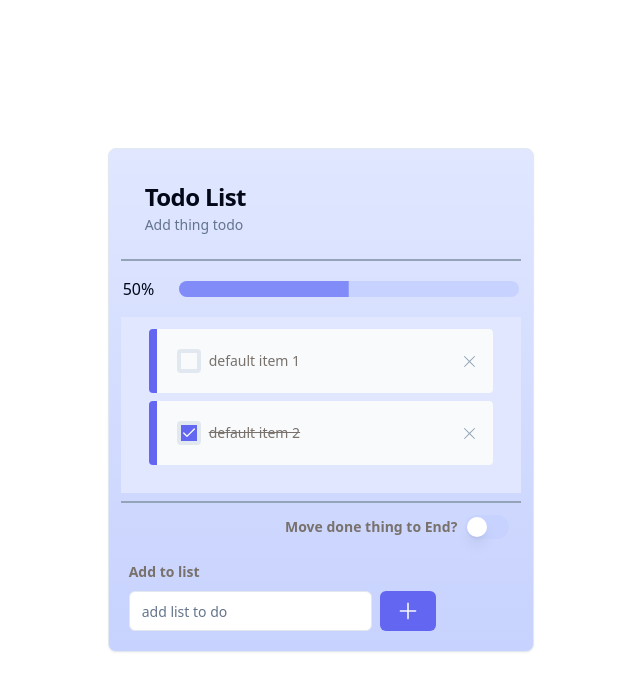
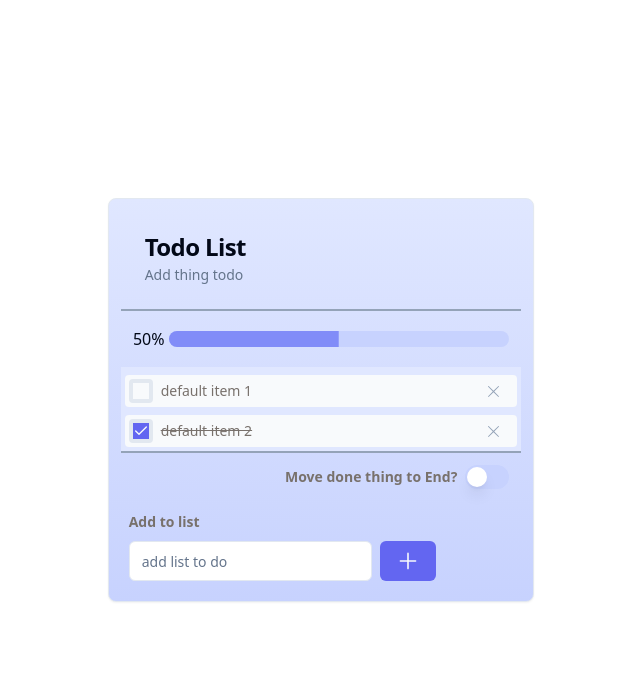
Before and after one commit to sos78819/0606, a React (Vite) app in the folder vite-project/: page / in a window 1280 px wide. Shown: the top 690 px of the page, without its empty margins (319-959 px from the left). Built offline with nearby package versions, Linux system fonts and the light colour scheme.

Commit message:
refactor:檔案重新命名/獨立todo-items

```diff
--- a/vite-project/src/components/index.ts
+++ b/vite-project/src/components/index.ts
@@ -1 +1 @@
-export { TodoList } from "./TodoList";
+export { TodoList } from "./todo-list";
--- a/vite-project/src/components/item-content.tsx
+++ /dev/null
@@ -1,69 +0,0 @@
-import { singleItem } from '@/type';
-import * as ScrollArea from '@radix-ui/react-scroll-area';
-import { useEffect, useRef } from 'react';
-import { MoveItemEnd } from "./move-to-item-end";
-import { Button } from "./ui/button";
-import { CardContent } from "./ui/card";
-import { Checkbox } from "./ui/checkbox";
-import { CloseIcon } from './ui/close';
-import { Label } from "./ui/label";
-import { Separator } from "./ui/separator";
-
-
-export interface TodoProps {
-  todoItems: singleItem[],
-  handleCheck: (e: boolean, idx: number) => void,
-  removeItem: (idx: number) => void,
-  handleSwitch: (e: boolean) => void,
-  action: string
-}
-
-
-const ItemContent = (props: TodoProps) => {
-
-  const viewportRef = useRef<HTMLDivElement>(null);
-
-  const handleScroll = () =>{
-    const scrollHeight = viewportRef.current ? viewportRef.current.scrollHeight : 0
-    const scrollClient = viewportRef.current ? viewportRef.current.clientHeight : 0
-    const scrollTop = scrollHeight - scrollClient
-    return scrollTop;
-  }
-
-  useEffect(() => {
-    if (props.action === "add") {
-     if(viewportRef.current)
-     viewportRef.current.scrollTop = handleScroll()
-    }
-  }, [handleScroll])
-
-  return <><ScrollArea.Root type='auto'>
-    <ScrollArea.Viewport  ref={viewportRef} className="max-h-72 bg-indigo-100 p-1" >
-      <CardContent>
-        {props.todoItems.map((item, idx) => {
-          const lineClass = item.finish ? 'line-through' : '';
-          return <Label
-            className={`text-sm w-full font-medium leading-none peer-disabled:cursor-not-allowed peer-disabled:opacity-70 ${lineClass}`}
-            key={`terms+${idx}`}
-            htmlFor={`terms+${idx}`}
-          ><div key={idx} className="flex items-center rounded bg-slate-50 border-l-8 border-l-indigo-500 mt-2 p-5 relative">
-              <Checkbox onCheckedChange={(e: boolean) => props.handleCheck(e, idx)} checked={item.finish} className="mr-2" id={`terms+${idx}`} />
-              {item.title}
-              <Button onClick={() => props.removeItem(idx)} className='bg-transparent w-fit rounded-full text-slate-400 absolute right-0'><CloseIcon/></Button>
-            </div>
-          </Label>
-        })
-        }
-      </CardContent>
-    </ScrollArea.Viewport >
-    <ScrollArea.Scrollbar className="h-full w-3.5 border-l border-l-transparent p-[1px]" orientation="vertical">
-      <ScrollArea.Thumb className="relative flex-1  bg-indigo-400 " />
-    </ScrollArea.Scrollbar>
-    <ScrollArea.Corner />
-  </ScrollArea.Root>
-    <Separator className="mt-2" />
-    <MoveItemEnd handleSwitch={props.handleSwitch} />
-  </>
-}
-
-export { ItemContent };
--- a/vite-project/src/components/move-to-item-end.tsx
+++ /dev/null
@@ -1,15 +0,0 @@
-import { cn } from "@/lib/utils";
-import { Label } from "./ui/label";
-import { Switch } from "./ui/switch";
-
-const MoveItemEnd = ({handleSwitch}:{handleSwitch: (e: boolean) => void;})  => {
-
-  return (
-    <div className="flex items-center float-right p-3">
-      <Label htmlFor="move-to-item-end">Move done thing to End?</Label>
-      <Switch className={cn('ml-2 data-[state=checked]:bg-indigo-500 data-[state=unchecked]:bg-indigo-200')} id="move-to-item-end" onCheckedChange ={(e)=>handleSwitch(e)} />
-    </div>
-  )
-}
-
-export { MoveItemEnd };
--- /dev/null
+++ b/vite-project/src/components/todo-item-content.tsx
@@ -0,0 +1,49 @@
+import { singleItem } from '@/type';
+import * as ScrollArea from '@radix-ui/react-scroll-area';
+import { useEffect, useRef } from 'react';
+import { CardContent } from "./ui/card";
+import { TodoItems } from './todo-items';
+
+
+export interface TodoProps {
+  todoItems: singleItem[],
+  handleCheck: (e: boolean, idx: number) => void,
+  removeItem: (idx: number) => void,
+
+  action: string
+}
+
+
+const ItemContent = (props: TodoProps) => {
+
+  const viewportRef = useRef<HTMLDivElement>(null);
+
+  const handleScroll = () =>{
+    const scrollHeight = viewportRef.current ? viewportRef.current.scrollHeight : 0
+    const scrollClient = viewportRef.current ? viewportRef.current.clientHeight : 0
+    const scrollTop = scrollHeight - scrollClient
+    return scrollTop;
+  }
+
+  useEffect(() => {
+    if (props.action === "add") {
+     if(viewportRef.current)
+     viewportRef.current.scrollTop = handleScroll()
+    }
+  }, [handleScroll])
+
+  return <><ScrollArea.Root type='auto'>
+    <ScrollArea.Viewport  ref={viewportRef} className="max-h-56 bg-indigo-100" >
+      <CardContent>
+      <TodoItems todoItems={props.todoItems} removeItem={props.removeItem} handleCheck={props.handleCheck}/>
+      </CardContent>
+    </ScrollArea.Viewport >
+    <ScrollArea.Scrollbar className="h-full w-3.5 border-l border-l-transparent p-[1px]" orientation="vertical">
+      <ScrollArea.Thumb className="relative flex-1  bg-indigo-400 " />
+    </ScrollArea.Scrollbar>
+    <ScrollArea.Corner />
+  </ScrollArea.Root>
+  </>
+}
+
+export { ItemContent };
--- /dev/null
+++ b/vite-project/src/components/todo-items.tsx
@@ -0,0 +1,36 @@
+import { Checkbox } from "./ui/checkbox";
+import { CloseIcon } from './ui/close';
+import { Label } from "./ui/label";
+import { Button } from "./ui/button";
+import { singleItem } from '@/type';
+
+const TodoItems = (
+    { todoItems,
+        handleCheck,
+        removeItem
+    }
+    : {
+    todoItems: singleItem[],
+    removeItem: (idx: number) => void,
+    handleCheck: (e: boolean, idx: number) => void,
+    }) => {
+    return <div>
+        {todoItems.map((item, idx) => {
+            const lineClass = item.finish ? 'line-through' : '';
+            return <Label
+                className={`text-sm w-full font-medium leading-none peer-disabled:cursor-not-allowed peer-disabled:opacity-70 ${lineClass}`}
+                key={`terms+${idx}`}
+                htmlFor={`terms+${idx}`}
+            ><div key={idx} className="flex items-center rounded bg-slate-50 border-l-6 border-l-indigo-500 mt-2 p-1 relative">
+                    <Checkbox onCheckedChange={(e: boolean) => handleCheck(e, idx)} checked={item.finish} className="mr-2" id={`terms+${idx}`} />
+                    {item.title}
+                    <Button onClick={() => removeItem(idx)} className='bg-transparent w-fit rounded-full text-slate-400 absolute right-0'><CloseIcon /></Button>
+                </div>
+            </Label>
+        })
+        }
+    </div>
+
+}
+
+export { TodoItems }
--- a/vite-project/src/components/TodoList.tsx
+++ b/vite-project/src/components/todo-list.tsx
@@ -2,9 +2,11 @@ import { Card, CardDescription, CardHeader, CardTitle } from "@/components/ui/ca
 import { Separator } from "@/components/ui/separator";
 import { singleItem } from "@/type";
 import { useEffect, useRef, useState } from "react";
-import { AddItemForm } from "./add-item-form";
-import { ItemContent } from "./item-content";
+import { AddItemForm } from "./todo-add-item-form";
+import { ItemContent } from "./todo-item-content";
 import { TodoProgress } from "./todo-progress";
+import { MoveItemToEnd } from "./todo-move-to-item-end";
+
 
 const TodoList = () => {
   const [todoItems, setTodoItems] = useState(
@@ -73,7 +75,9 @@ const TodoList = () => {
         </CardHeader>
         <Separator />
         <TodoProgress todoItems={todoItems} />
-        <ItemContent action={action} handleSwitch={handleSwitch} todoItems={todoItems} removeItem={removeItem} handleCheck={handleCheck} />
+        <ItemContent action={action}  todoItems={todoItems} removeItem={removeItem} handleCheck={handleCheck} />
+        <Separator />
+        <MoveItemToEnd handleSwitch={handleSwitch}/>
         <AddItemForm addItem={handleAddItem} />
       </Card>
     </div>
--- /dev/null
+++ b/vite-project/src/components/todo-move-to-item-end.tsx
@@ -0,0 +1,12 @@
+import { cn } from "@/lib/utils";
+import { Label } from "./ui/label";
+import { Switch } from "./ui/switch";
+const  MoveItemToEnd =({handleSwitch}:{handleSwitch: (e: boolean) => void;})=>{
+    return (
+        <div className="flex items-center float-right p-3">
+          <Label htmlFor="move-to-item-end">Move done thing to End?</Label>
+          <Switch className={cn('ml-2 data-[state=checked]:bg-indigo-500 data-[state=unchecked]:bg-indigo-200')} id="move-to-item-end" onCheckedChange ={(e)=>handleSwitch(e)} />
+        </div>
+      )
+}
+export {MoveItemToEnd}
--- a/vite-project/src/components/todo-progress.tsx
+++ b/vite-project/src/components/todo-progress.tsx
@@ -8,7 +8,7 @@ const TodoProgress = ({todoItems}:{todoItems:singleItem[]}) => {
   const percentage = itemTotal === 0 ? 0 : Math.floor((finishTotal.length / itemTotal) * 100)
 
   return <div className="flex justify-center items-center py-4">
-  <div className="flex-none w-14"><p>{percentage}%</p></div>
+  <div className="flex-none text-right mr-1"><p>{percentage}%</p></div>
   <Progress value={percentage} className='w-[85%] bg-indigo-200' />
   </div>
 }
--- a/vite-project/src/components/ui/card.tsx
+++ b/vite-project/src/components/ui/card.tsx
@@ -60,7 +60,7 @@ const CardContent = React.forwardRef<
   HTMLDivElement,
   React.HTMLAttributes<HTMLDivElement>
 >(({ className, ...props }, ref) => (
-  <div ref={ref} className={cn("p-6 pt-0", className)} {...props} />
+  <div ref={ref} className={cn("p-1 pt-0", className)} {...props} />
 ))
 CardContent.displayName = "CardContent"
 
```
Also changed, not shown: vite-project/src/components/todo-add-item-form.tsx (renamed from vite-project/src/components/add-item-form.tsx).
